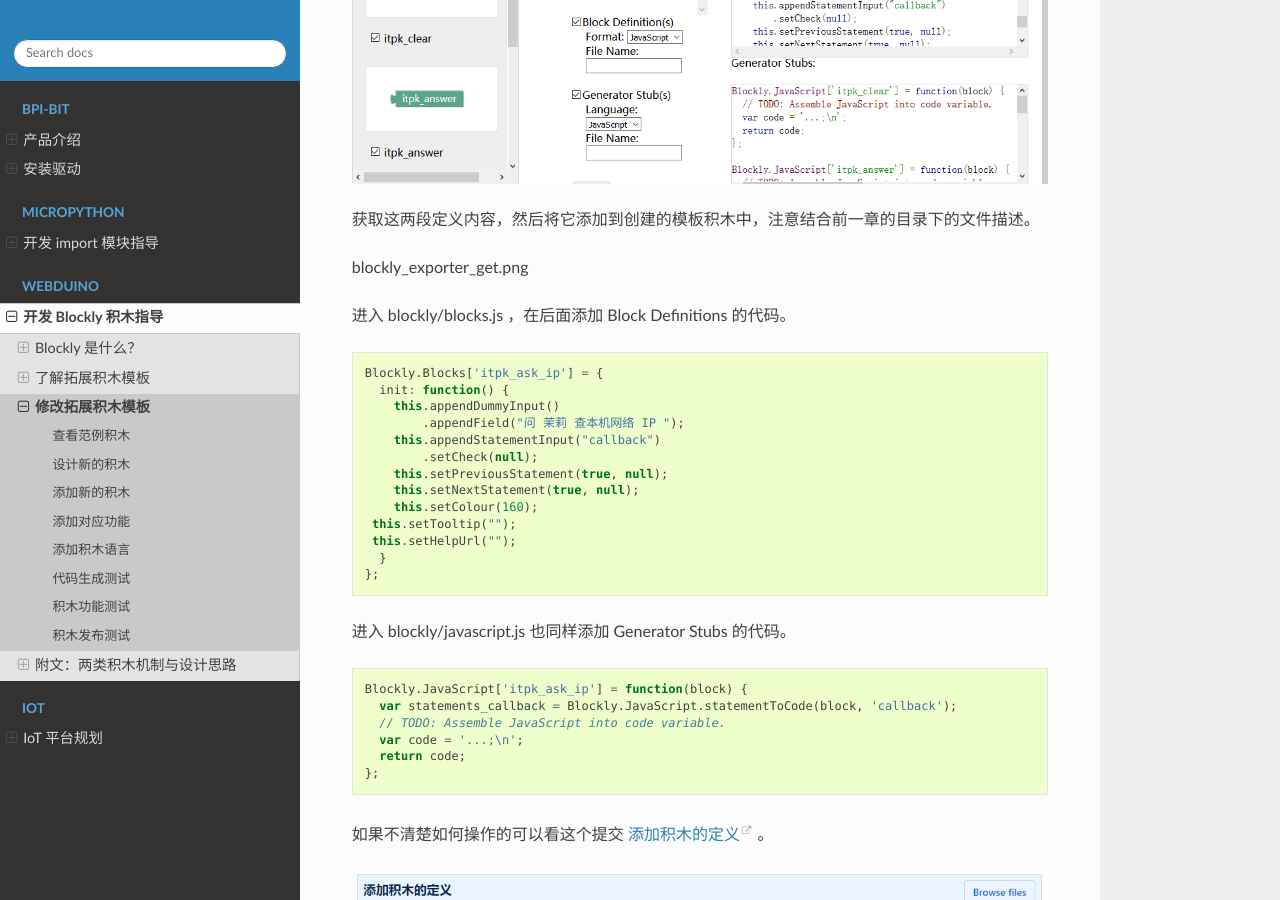
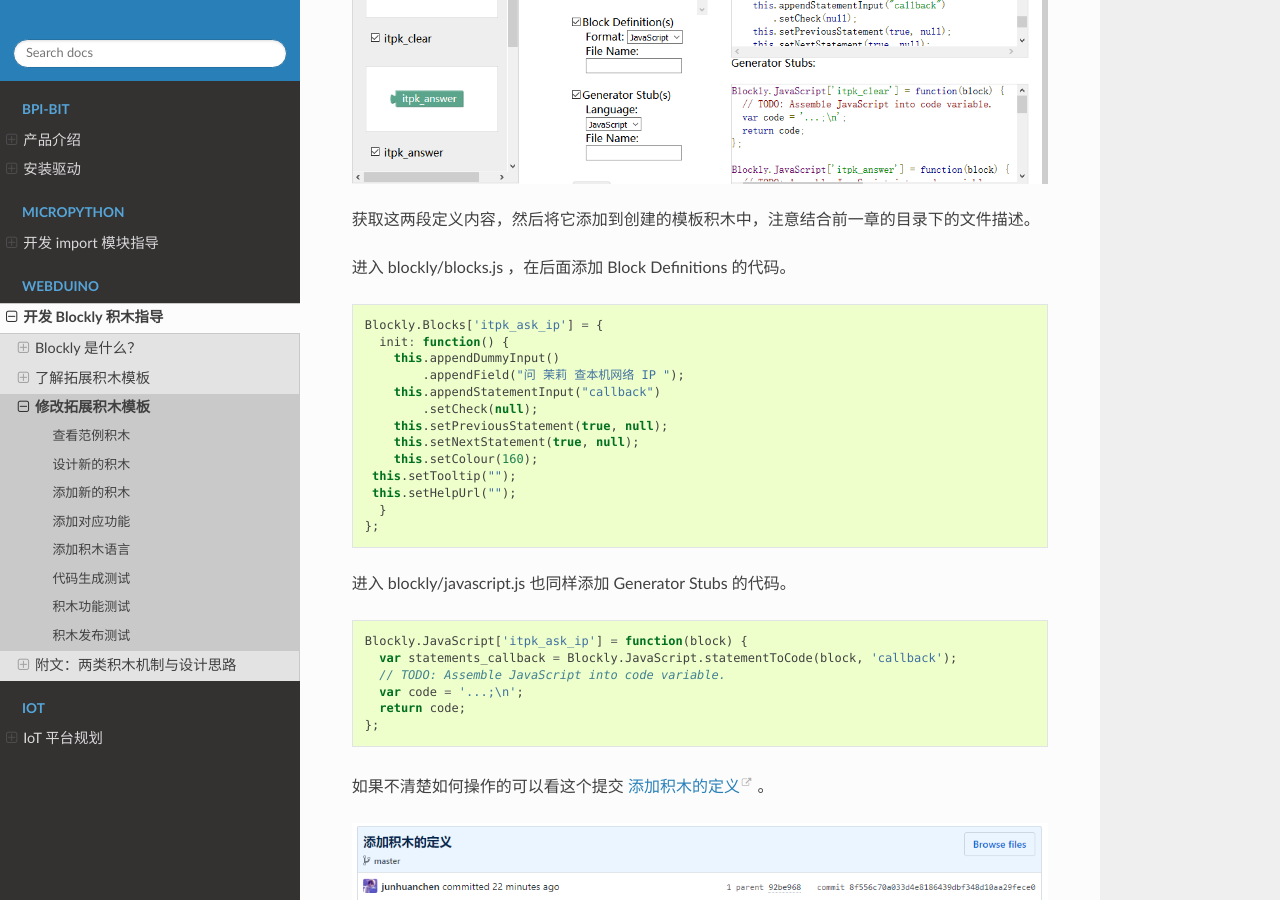
Before and after one commit to BPI-STEAM/Dev, a Sphinx documentation site: the page built from source/web/modify.md, in a window 1280 px wide and 900 px high, scrolled down 6382 px. Built offline with Sphinx 7.4.7 and the Read the Docs theme 2.0.0, drawn with Linux system fonts in a browser that asks for light colours.

Commit message:
Update modify.md

```diff
--- a/source/web/modify.md
+++ b/source/web/modify.md
@@ -100,8 +100,6 @@ Blockly.JavaScript['itpk_ask_ip'] = function(block) {
 ![](images/blockly_exporter.png)
 
 获取这两段定义内容，然后将它添加到创建的模板积木中，注意结合前一章的目录下的文件描述。
-
-blockly_exporter_get.png
 
 进入 blockly/blocks.js ，在后面添加 Block Definitions 的代码。
 
```
